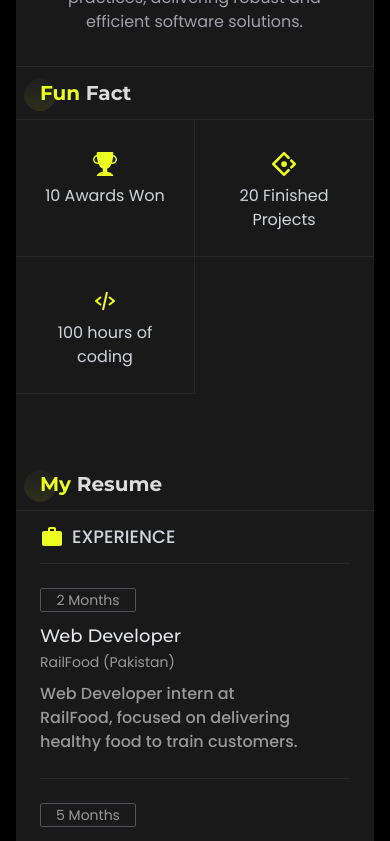
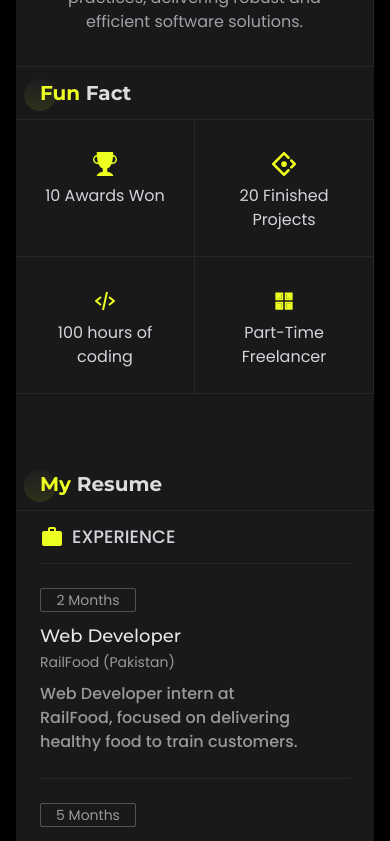
Before and after one commit to SyedAreeb007/Syed-Areeb-Portfolio, a React (Create React App) app: page / in a window 390 px wide. Shown: the part 2780-3621 px from the top of the page. Built offline with nearby package versions, Linux system fonts and the light colour scheme.

Commit message:
Added Freelancer Fun Fact

```diff
--- a/src/components/about/FunFact.js
+++ b/src/components/about/FunFact.js
@@ -2,14 +2,16 @@ import React from "react";
 import { BsTrophyFill } from "react-icons/bs";
 import { SiAntdesign } from "react-icons/si";
 import { BiCodeAlt } from "react-icons/bi";
+import { AiTwotoneAppstore } from "react-icons/ai";
 import FunFactCard from "./FunFactCard";
 
 const FunFact = () => {
   return (
-    <div className="px-0 grid grid-cols-2 md:grid-cols-3 pb-10">
+    <div className="px-0 grid grid-cols-2 md:grid-cols-4 pb-10">
       <FunFactCard icon={<BsTrophyFill />} des="10 Awards Won" />
       <FunFactCard icon={<SiAntdesign />} des="20 Finished Projects" />
       <FunFactCard icon={<BiCodeAlt />} des="100 hours of coding" />
+      <FunFactCard icon={<AiTwotoneAppstore />} des="Part-Time Freelancer" />
     </div>
   );
 };
```
